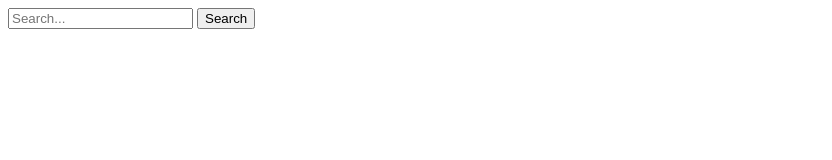
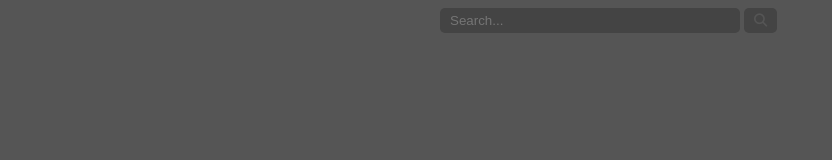
Before and after one commit to ericsmith92/ajax-autocomplete-search, a plain HTML site: page index.html in a window 1280 px wide. Shown: the whole page, without its empty margins (0-832 px from the left). Drawn offline with Linux system fonts and the light colour scheme.

Commit message:
added some basic styling

```diff
--- a/css/style.css
+++ b/css/style.css
@@ -1 +1,60 @@
 @charset "UTF-8";
+
+@import url('https://fonts.googleapis.com/css?family=Raleway');
+
+html {
+  box-sizing: border-box;
+  background-color: #555555;
+  font-size: 16px;
+}
+*, *:before, *:after {
+  box-sizing: inherit;
+}
+
+#search-container{
+  width: 400px;
+  margin: 0 auto;
+}
+
+#search{
+  width: 100%;
+  margin: 0 auto;
+}
+
+input[type=search]{
+  width: 300px;
+  padding: 0.3125rem 0.625rem;
+  border: none;
+  border-radius: 5px;
+  background-color: #444;
+  -webkit-transition: width 0.4s ease-in-out;
+  transition: width 0.4s ease-in-out;
+}
+
+input[type=search]:focus{
+  width: 360px;
+}
+
+
+button{
+  padding: 0.3125rem 0.625rem;
+  border: none;
+  border-radius: 5px;
+  background-color: #444444;
+  color: #555;
+}
+
+button:hover{
+  cursor: pointer;
+}
+
+#search-results{
+  width: 360px;
+  border-radius: 0 0 5px 5px;
+  background-color: #fff;
+}
+
+.result{
+  padding: 0.3125rem 0.625rem;
+  font-family: 'Raleway', sans-serif;
+}
--- a/index.html
+++ b/index.html
@@ -7,15 +7,18 @@
     </head>
     <body>
 
+     <div id="search-container">
         <form id="search">
             <input type="search" name="search" placeholder="Search..." autocomplete="off">
-            <input type="submit" name="submit" value="Search">
+            <button type="submit"><i class="fa fa-search" aria-hidden="true"></i></button>
         </form>
 
         <div id="search-results">
 
         </div>
+     </div>
 
+        <script src="https://use.fontawesome.com/63b918bac0.js"></script>
         <script type="text/javascript" src="js/script.js"></script>
     </body>
 </html>
```
